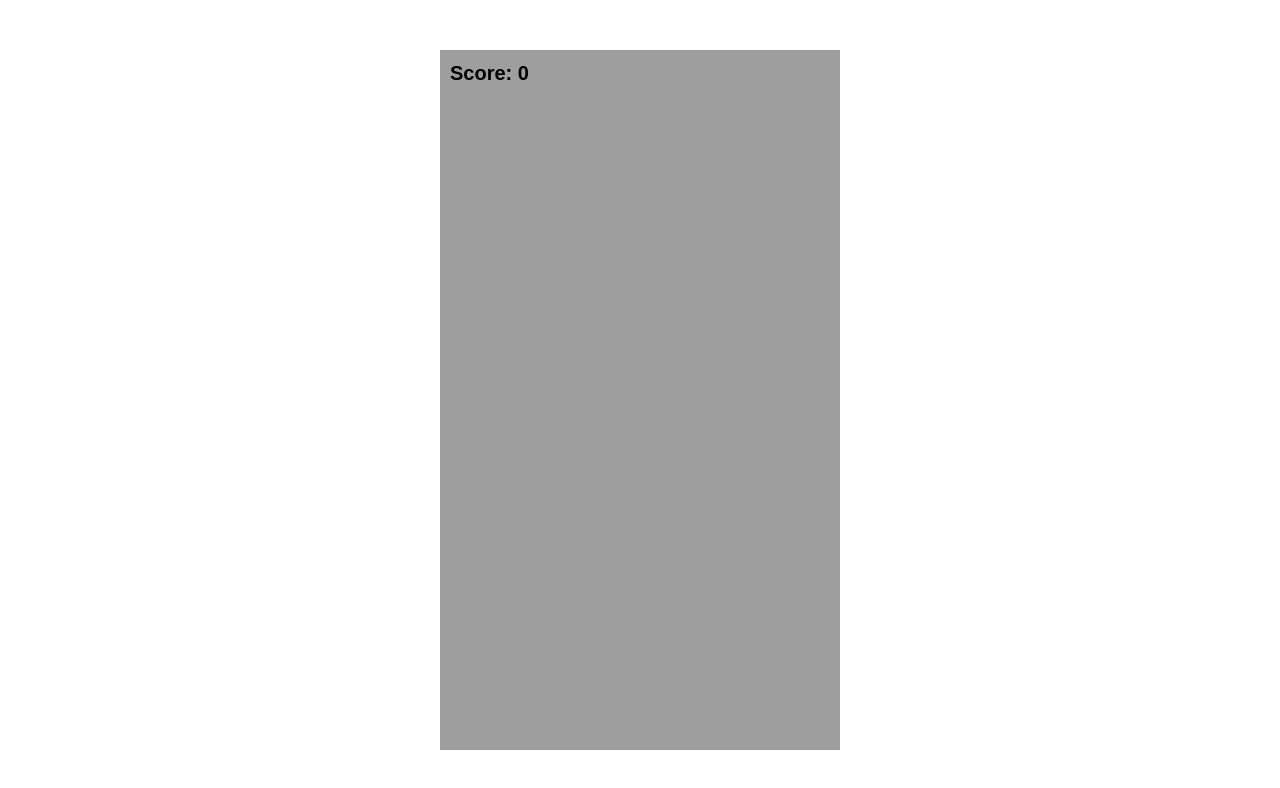
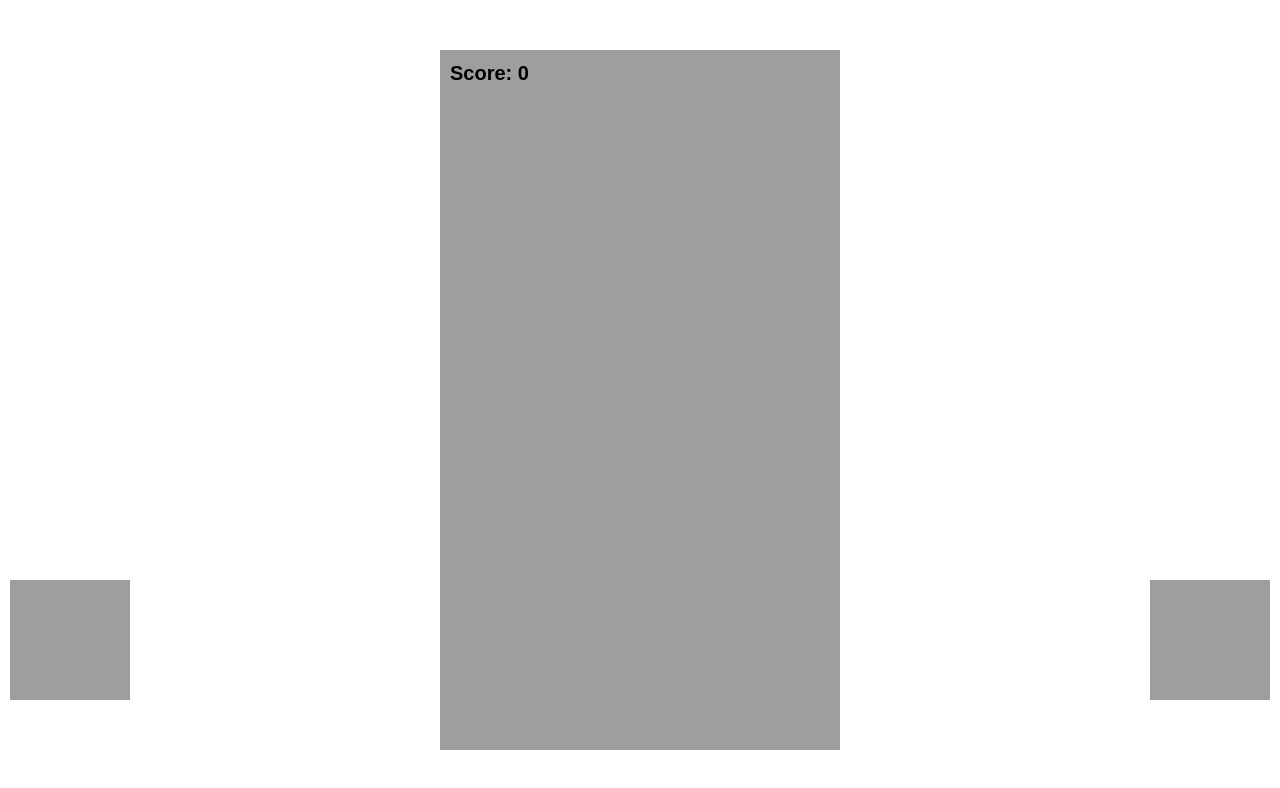
Before and after one commit to dinostepup/secret, a plain HTML site: page game.html in a window 1280 px wide. Drawn offline with Linux system fonts and the light colour scheme; grey boxes are pictures that could not be loaded.

Commit message:
Update game.html

```diff
--- a/game.html
+++ b/game.html
@@ -41,6 +41,7 @@
       height: 120px;
       cursor: pointer;
       bottom: 100px; /* Adjust the distance from the bottom */
+      z-index: 15; /* Ensure buttons appear on top */
     }
     #leftBtn {
       left: 10px; /* Adjust the distance from the left */
@@ -72,8 +73,9 @@
   <div id="buttons">
     <img id="restart" src="https://i.imgur.com/Ulh6dNe.png" alt="Restart" />
     <img id="exit" src="https://i.imgur.com/9ih3oqp.png" alt="Exit" />
+  </div>
 
-<!-- Added Left and Right Buttons with Overlay to prevent image save option -->
+  <!-- Added Left and Right Buttons with Overlay to prevent image save option -->
   <div class="button-container">
     <!-- Overlay div to block right-click but allow button interaction -->
     <div class="overlay"></div>
@@ -163,6 +165,7 @@
       clearInterval(moveCharacterLeft);
       clearInterval(moveCharacterRight);
     }
+
     const characterImg = new Image();
     const moneyImg = new Image();
     const backgroundImg = new Image();
```
